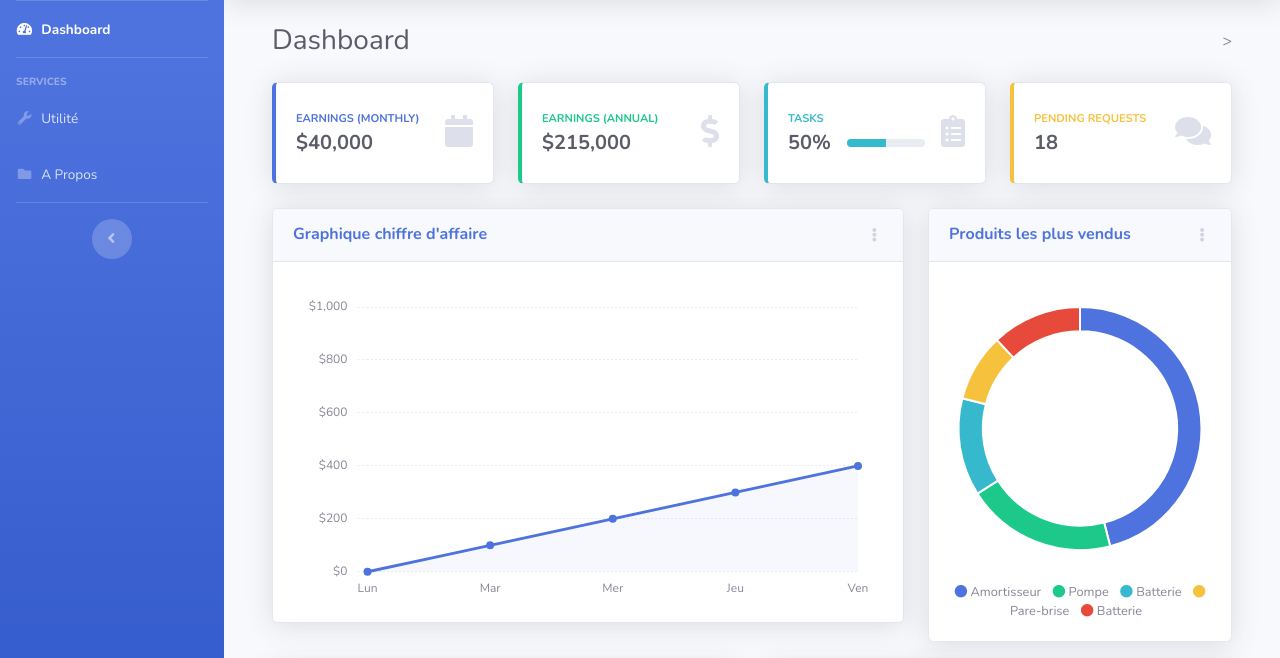
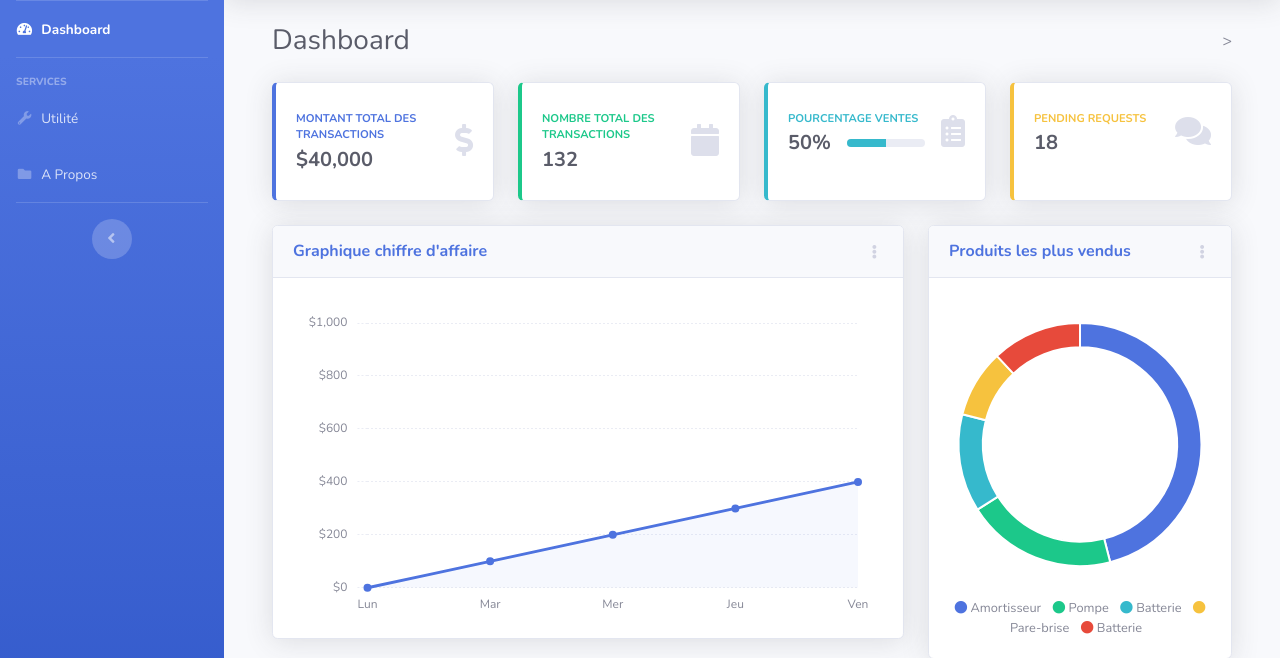
Before and after one commit to Akon2020/flaskProject, a Flask app: page / in a window 1280 px wide. Shown: the part 70-728 px from the top of the page. Run offline with Flask 3, Linux system fonts and the light colour scheme; some libraries are stand-ins or nearby versions.

Commit message:
widgets adaptes

```diff
--- a/templates/index.html
+++ b/templates/index.html
@@ -22,12 +22,12 @@ container_fluid %}
               <div
                 class="text-xs font-weight-bold text-primary text-uppercase mb-1"
               >
-                Earnings (Monthly)
+                Montant total des transactions
               </div>
               <div class="h5 mb-0 font-weight-bold text-gray-800">$40,000</div>
             </div>
             <div class="col-auto">
-              <i class="fas fa-calendar fa-2x text-gray-300"></i>
+              <i class="fas fa-dollar-sign fa-2x text-gray-300"></i>
             </div>
           </div>
         </div>
@@ -43,12 +43,12 @@ container_fluid %}
               <div
                 class="text-xs font-weight-bold text-success text-uppercase mb-1"
               >
-                Earnings (Annual)
+                Nombre total des transactions
               </div>
-              <div class="h5 mb-0 font-weight-bold text-gray-800">$215,000</div>
+              <div class="h5 mb-0 font-weight-bold text-gray-800">132</div>
             </div>
             <div class="col-auto">
-              <i class="fas fa-dollar-sign fa-2x text-gray-300"></i>
+              <i class="fas fa-calendar fa-2x text-gray-300"></i>
             </div>
           </div>
         </div>
@@ -64,7 +64,7 @@ container_fluid %}
               <div
                 class="text-xs font-weight-bold text-info text-uppercase mb-1"
               >
-                Tasks
+                Pourcentage ventes
               </div>
               <div class="row no-gutters align-items-center">
                 <div class="col-auto">
```
